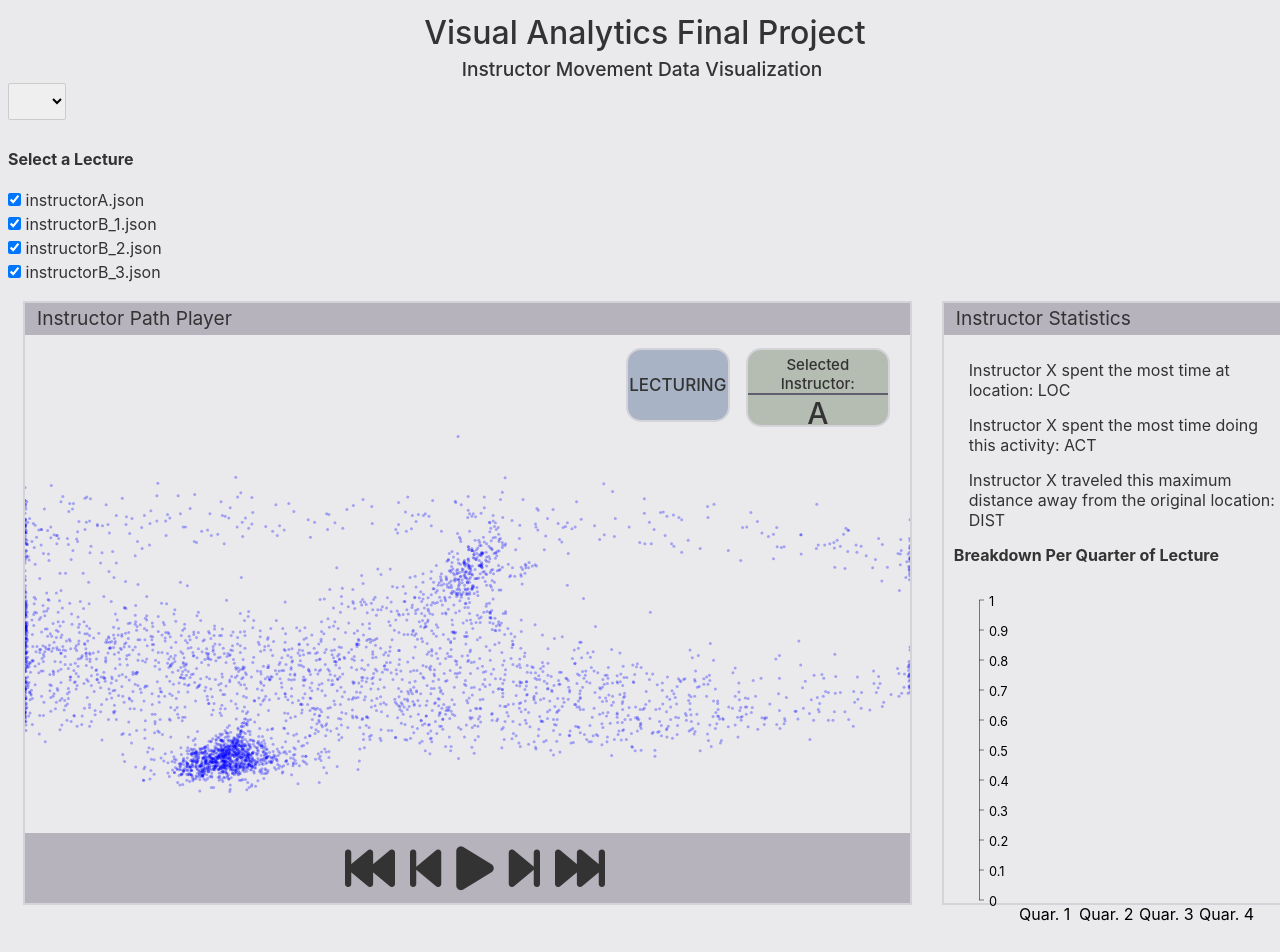
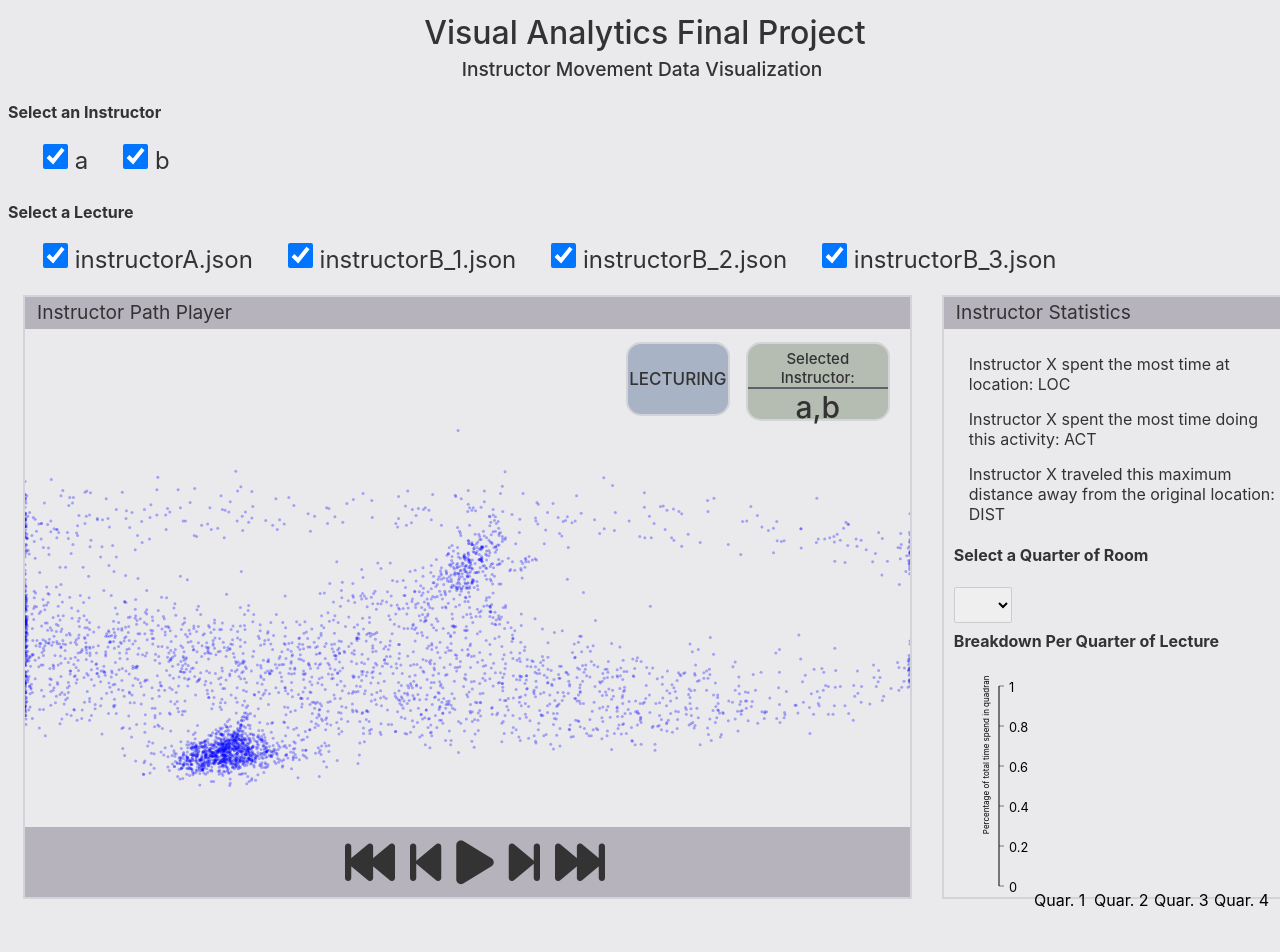
Before and after one commit to harmstrong43/CS499_va_final, a Svelte app: page / in a window 1280 px wide. Shown: the top 952 px of the page. Built offline with nearby package versions, Linux system fonts and the light colour scheme.

Commit message:
Refactored selectedData and made selector for instructors.

```diff
--- a/src/App.svelte
+++ b/src/App.svelte
@@ -12,18 +12,16 @@
 
 	import Heatmap from "./components/Heatmap.svelte"
 	import PerQuarterBarChart from "./components/PerQuarterBarChart.svelte"
-	import SliceBarCharts from "./components/SliceBarCharts.svelte"
+	//import SliceBarCharts from "./components/SliceBarCharts.svelte"
 
 	let lectures = [];
+	let instructors =  new Set()
 
 	let selectedData;
 	let selectedSection;
 
-	let lectureSelectVal;
 	let selectedLectureNumbers;
-
-	let timelineXScale
-	let timelineYScale
+	let selectedInstructors;
 
 	const dataRange = {
 		x: [0,1919],
@@ -75,27 +73,37 @@
 				copus: is_copus,
 				data: fetched_json
 			})
+
+			instructors.add(instructor_name);
 		};
+		instructors = Array.from(instructors)
 		console.log("Lectures: ", lectures)
 
 
 
-		//start out with all data selected
+		//start out with all instructors and lectures selected
 		selectedData = []
+		selectedInstructors = instructors
 		selectedLectureNumbers=[0,1,2,3]
-		lectures.forEach((lecture) => selectedData.push(lecture.data))
 
 	});
 
+	//return subset of lectures that only contains points within coordinate bounds
 	function filterSelectedData(xmin, xmax, ymin, ymax) {
 		let data = []
 		selectedLectureNumbers.forEach((num) => {
-			data.push(...lectures[num].data.filter((e) => {
+			if (selectedInstructors.includes(lectures[num].instructor_name)) {
+				data.push({
+					instructor_name: lectures[num].instructor_name,
+					lecture_num: num,
+					data: [...lectures[num].data.filter((e) => {
 					return e["x [pixel]"] > xmin
 						&&  e["x [pixel]"] < xmax
 						&& e["y [pixel]"] > ymin
 						&& e["y [pixel]"] < ymax
-			}))
+					})]
+				})
+			}
 		})
 		return data
 		//getTotalDistance()
@@ -108,6 +116,7 @@
 		}
 	}
 
+	//When data is filtered (i.e. quadrant, lecture, or instructor checked or unchecked)
 	function getSelectedData(){
 		//console.log("Selected lecture:", selectedLectureNumbers, "Selected section:", selectedSection)
 		let starting_point = setStartingPoint()
@@ -123,25 +132,39 @@
 			selectedData.push(...filterSelectedData(Number.NEGATIVE_INFINITY, starting_point.x, Number.NEGATIVE_INFINITY, starting_point.y))
 		if (selectedSection == "Q4")
 			selectedData.push(...filterSelectedData(Number.NEGATIVE_INFINITY, starting_point.x, starting_point.y, Infinity))
+	}
 
-		//console.log(selectedData)
+
+	function instructorClick() {
+		//remove lectures that are taught by unselected instructors
+		selectedLectureNumbers = lectures.reduce((arr, e, i) => (selectedInstructors.includes(e.instructor_name) && e.copus === false && arr.push(i), arr), [])
+		getSelectedData()
 	}
 </script>
 
 <main>
 	<h1>Visual Analytics Final Project</h1>
 	<h2>Instructor Movement Data Visualization</h2>
-	<select bind:value={selectedSection} on:change="{() => getSelectedData()}">
-		<option value="N/A"></option>
-		<option value="Q1">Q1</option>
-		<option value="Q2">Q2</option>
-		<option value="Q3">Q3</option>
-		<option value="Q4">Q4</option>
-	</select>
+	<h4 id="lecture-select-title">Select an Instructor</h4>
+	{#if selectedLectureNumbers !== undefined && filenames !== undefined && lectures !== undefined}
+		<div class="select-options">
+			{#each instructors as instructor}
+
+				<label>
+					<input type="checkbox" value={instructor}
+						bind:group={selectedInstructors}
+						on:change="{() => instructorClick()}">
+						{instructor}
+				</label>
+			{/each}
+		</div>
+	{/if}
+
 	<h4 id="lecture-select-title">Select a Lecture</h4>
 	{#if selectedLectureNumbers !== undefined && filenames !== undefined && lectures !== undefined}
+		<div class="select-options">
 			{#each filenames as filename, idx}
-			{#if lectures[idx].copus === false}
+				{#if lectures[idx].copus === false && selectedInstructors.includes(lectures[idx].instructor_name)}
 					<label>
 						<input type="checkbox" value={idx}
 							bind:group={selectedLectureNumbers}
@@ -150,6 +173,7 @@
 					</label>
 				{/if}
 			{/each}
+		</div>
 	{/if}
 
 <div id="container">
@@ -159,7 +183,7 @@
 			<div class="view-anim">
 				<div id="instructor-select">
 					<p id="instructor-select-title">Selected Instructor:</p>
-					<p id="instructor-select-id">A</p>
+					<p id="instructor-select-id">{selectedInstructors}</p>
 				</div>
 				<div id="instructor-activity">
 					<p id="instructor-activity-word">LECTURING</p>
@@ -190,11 +214,18 @@
 				<p id="stat1">Instructor X spent the most time doing this activity: ACT</p>
 				<p id="stat2">Instructor X traveled this maximum distance away from the original location: DIST</p>
 				<!--<p id="stat3">Continues...</p>-->
+				<h4 id="slice-select-title">Select a Quarter of Room</h4>
+				<select bind:value={selectedSection} on:change="{() => getSelectedData()}">
+					<option value="N/A"></option>
+					<option value="Q1">Q1</option>
+					<option value="Q2">Q2</option>
+					<option value="Q3">Q3</option>
+					<option value="Q4">Q4</option>
+				</select>
 
 				<PerQuarterBarChart
 					lectures={lectures}
-					selectedData={selectedData}
-					selectedLectureNumbers={selectedLectureNumbers} />
+					selectedData={selectedData} />
 
 			</div>
 		</div>
@@ -385,6 +416,25 @@
 		display:block;
 	}
 
+/*
+	LECTURE SELECT OPTIONS
+*/
+
+
+	.select-options {
+		display: flex;
+		font-size: 1.5em;
+
+	}
+
+	.select-options input {
+		height: 25px;
+		width: 25px;
+		margin-left: 35px;
+		cursor: pointer;
+		vertical-align: middle;
+	}
+
 
 
 </style>
--- a/src/components/Heatmap.svelte
+++ b/src/components/Heatmap.svelte
@@ -10,6 +10,9 @@
 
     let heatmapXScale
     let heatmapYScale
+
+	let timelineXScale
+	let timelineYScale
 
     let heatmapWidth;
 	let heatmapHeight;
@@ -25,9 +28,20 @@
 			.domain(heatmapRange.y)
 			//.domain([heatmapStartingPoint.y-1000,heatmapStartingPoint.y + 1000])
 			.range([0,heatmapHeight])
+
+			/*
+		timelineXScale = scaleLinear()
+			//.domain([0, Math.max(...lectures.map(e => e.data["Nr"]))])
+			.domain([0,1000])
+			.range([0,heatmapWidth])
+
+		timelineYScale = scaleLinear()
+			.domain(heatmapRange.y)
+			.range([0,50])
+			*/
     });
+</script>
 
-</script>
 <div style="height:80%;" bind:clientWidth={heatmapWidth} bind:clientHeight={heatmapHeight}>
 	<svg style="height:{heatmapHeight}; width:{heatmapWidth};">
 		<g id="heatmap-scatterplot">
@@ -61,6 +75,7 @@
 
 		-->
 		{#if heatmapHeight !== undefined && heatmapWidth !== undefined}
+
 			<g id="classroom-section-selectors-box">
 				<rect
 					class="classroom-section-selector"
@@ -111,41 +126,30 @@
 					}}" />
 			</g>
 		{/if}
+
 	<!--
 		<g id="lecture-timeline">
-				{#if lectures !== undefined && selectedLectureNum !== undefined && lectures[selectedLectureNum] !== undefined}
-					{#each selectedData as datapoint}
+			{#if lectures !== undefined && selectedLectureNumbers!== undefined}
+				{#each selectedLectureNumbers as selectedLectureNum}
+					{#if lectures[selectedLectureNum] !== undefined}
+						{#each lectures[selectedLectureNum].data as datapoint}
 
+							<circle
+								cx="{timelineXScale(datapoint.Nr)}"
+								cy="{heatmapHeight - timelineYScale(datapoint["D2S [pixel]"])}"
+								r="1"
+								fill="{datapoint["x [pixel]"] > heatmapRange.x / 2 ? "green" : "grey"}"
+							/>
+						{/each}
+					{/if}
 				{/each}
 			{/if}
 		</g>
-
-			-->
-			<!--
-
-			<circle
-				id="classroom-outline"
-				cx="{heatmapWidth / 2}"
-				cy="{heatmapWidth / 2}"
-				r="{heatmapWidth / 2}"
-				stroke="black"
-				stroke-width="10"
-				style="fill:none;"
-
-			/>
-			<circle
-				r="{heatmapWidth / 4}"
-				cx="{heatmapWidth / 2}"
-				cy="{heatmapWidth / 2}"
-				fill="transparent"
-				stroke="tomato"
-				stroke-width="{heatmapWidth / 2}"
-				stroke-dasharray="{heatmapWidth / 2.6} 4"
-			/>
-
 		-->
 	</svg>
 </div>
+
+
 
 <style>
 	.classroom-section-selector {
--- a/src/components/PerQuarterBarChart.svelte
+++ b/src/components/PerQuarterBarChart.svelte
@@ -1,24 +1,94 @@
 <script>
-    import { onMount } from "svelte";
+    import { onMount, afterUpdate } from "svelte";
 	import { scaleLinear } from "d3-scale";
 
     export let lectures;
-    export let selectedData;
-    export let selectedLectureNumbers = [];
+    export let selectedData = [];
+//    export let selectedLectureNumbers = [];
 
-	const sliceBarChartHeight = 300
+	const sliceBarChartHeight = 200
 	const sliceBarWidth = 40
+
+    const numQuarters = 4
 
     let sliceYScale
 	let sliceYScaleTicks = []
+
+    //the data in each quarter of lecture time
+    let quarterBins = Array(numQuarters).fill(null)
+
+    //the length each bar should be
+    let quarter_bars = Array(numQuarters).fill({length:0})
 
     onMount(async () => {
         sliceYScale = scaleLinear()
 			.domain([1,0])
 			.range([0,sliceBarChartHeight])
 
-		sliceYScaleTicks = sliceYScale.ticks(10)
+		sliceYScaleTicks = sliceYScale.ticks(5)
+
     });
+
+    afterUpdate(() => {
+        quarter_bars = []
+
+        /*
+
+        Do we want to have all data selected by default?
+
+        if (selectedData === undefined){
+            selectedData = lectures;
+        }
+
+        */
+
+
+        //put data into bins for each quarter of lecture
+        for (let i = 0; i < numQuarters; i++) {
+            quarterBins[i] = {
+            quarter_num: i,
+            lectures: []
+            }
+
+            for (let j = 0; j < selectedData.length; j++){
+                quarterBins[i].lectures.push({
+                    lecture_num: selectedData[j].lecture_num,
+                    data: selectedData[j].data.filter(e => {
+                        return ((e["Nr"] > i * lectures[selectedData[j].lecture_num].data.length / numQuarters) && (e["Nr"] <= (i+1) * lectures[selectedData[j].lecture_num].data.length / numQuarters))
+                    })
+                })
+            }
+
+            //the length each bar should be
+            quarter_bars.push({
+                length: getBarLength(quarterBins[i])
+            })
+        }
+        //console.log(selectedData)
+        //console.log(quarter_bars)
+    })
+
+    function getBarLength(quarter) {
+
+        //console.log(quarter)
+
+        //add all elements of array
+        let reducer = (accumulator, curr) => accumulator + curr;
+
+        //total number of elements of selected lectures in the quarter
+        let quarter_length = quarter.lectures.map(e => e.data.length).reduce(reducer, 0)
+
+        //total number of elements in the selected lectures
+        let total_length = selectedData.map(e => e.data.length).reduce(reducer, 0)
+
+        //console.log("Quarter_length:", quarter_length, "Total length:", total_length, "bar_length:", sliceYScale(quarter_length / total_length))
+
+        if (total_length === 0){
+            return sliceYScale(0)
+        }
+        else
+            return sliceYScale(quarter_length / total_length)
+    }
 
 </script>
 
@@ -26,7 +96,8 @@
     <h4 style="margin:0;">Breakdown Per Quarter of Lecture</h4>
     <svg style="height: {sliceBarChartHeight + 60}; padding: 20px">
         <g id="per-quarter-bar-chart" transform="translate(0,10)">
-           <g class="chart-axes">
+           <text style="font-size:0.5em; color: grey;" transform="translate(10, {sliceBarChartHeight / 1.35}) rotate(270)">Percentage of total time spend in quadrant.</text>
+            <g class="chart-axes" transform="translate(20,0)">
                 <line y1="0" y2="{sliceBarChartHeight}" stroke="black" stroke-width="1"/>
 
                 {#each sliceYScaleTicks as tick}
@@ -38,29 +109,20 @@
                 {/each}
             </g>
 
-            <g id="per-quarter-bar-chart-bars" transform="translate(40,0)">
-                {#each [0,1,2,3] as idx}
-                    {#if lectures && selectedData && selectedData.length !== 0 }
-                        {#each selectedLectureNumbers as selectedLectureNum}
-					        {#if lectures[selectedLectureNum] !== undefined}
-
+            <g id="per-quarter-bar-chart-bars" transform="translate(55,0)">
+                {#if lectures !== undefined && selectedData !== undefined}
+                    {#each quarter_bars as bar, idx}
                         <rect
                             x="{(sliceBarWidth + 20) * idx}"
-                                    y="{sliceYScale(selectedData.filter((e) => {
-                                        return ((e["Nr"] > idx * lectures[selectedLectureNum].data.length / 4) && (e["Nr"] <= (idx+1) * lectures[selectedLectureNum].data.length / 4))
-                                    }).length / selectedData.length)}"
-                                    height="{sliceBarChartHeight - sliceYScale(selectedData.filter((e) => {
-                                        return ((e["Nr"] > idx * lectures[selectedLectureNum].data.length / 4) && (e["Nr"] <= (idx+1) * lectures[selectedLectureNum].data.length / 4))
-                                    }).length / selectedData.length)}"
+                            y="{bar.length}"
+                            height={sliceBarChartHeight - bar.length}
                             width="{sliceBarWidth}"
                             style="fill:black;"
                         />
-                            {/if}
-                        {/each}
-                    {/if}
                         <text x="{(sliceBarWidth + 20) * idx}" y="{sliceBarChartHeight + 20}">Quar. {idx + 1}</text>
 
                     {/each}
+                {/if}
             </g>
         </g>
     </svg>
```
Lines whose indentation alone changed are shown as unchanged.
